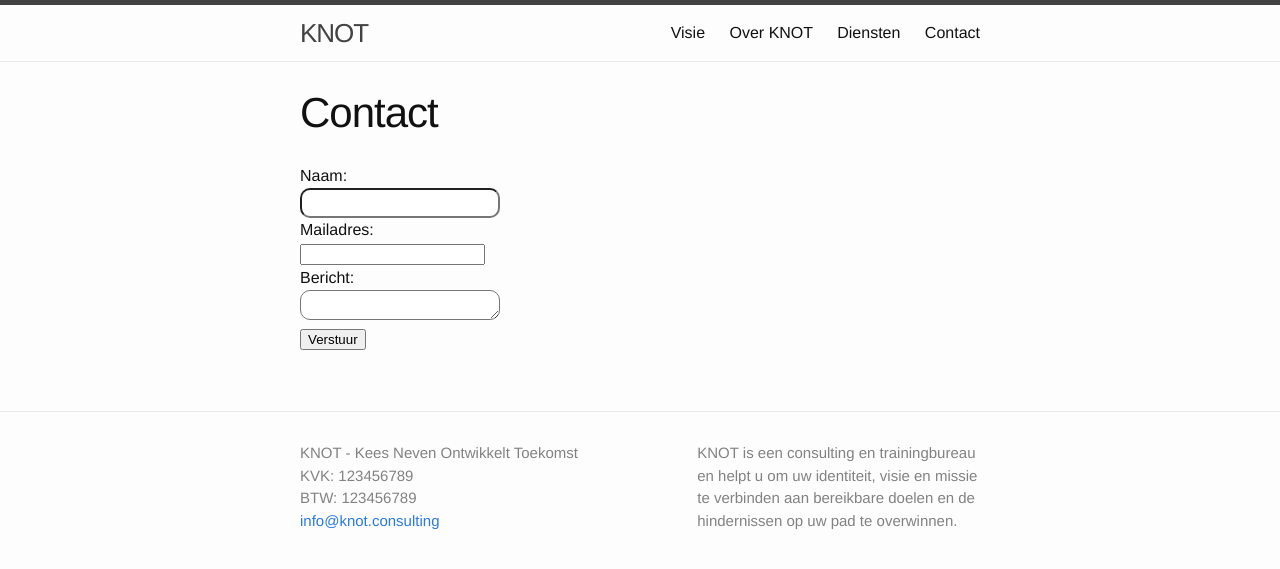
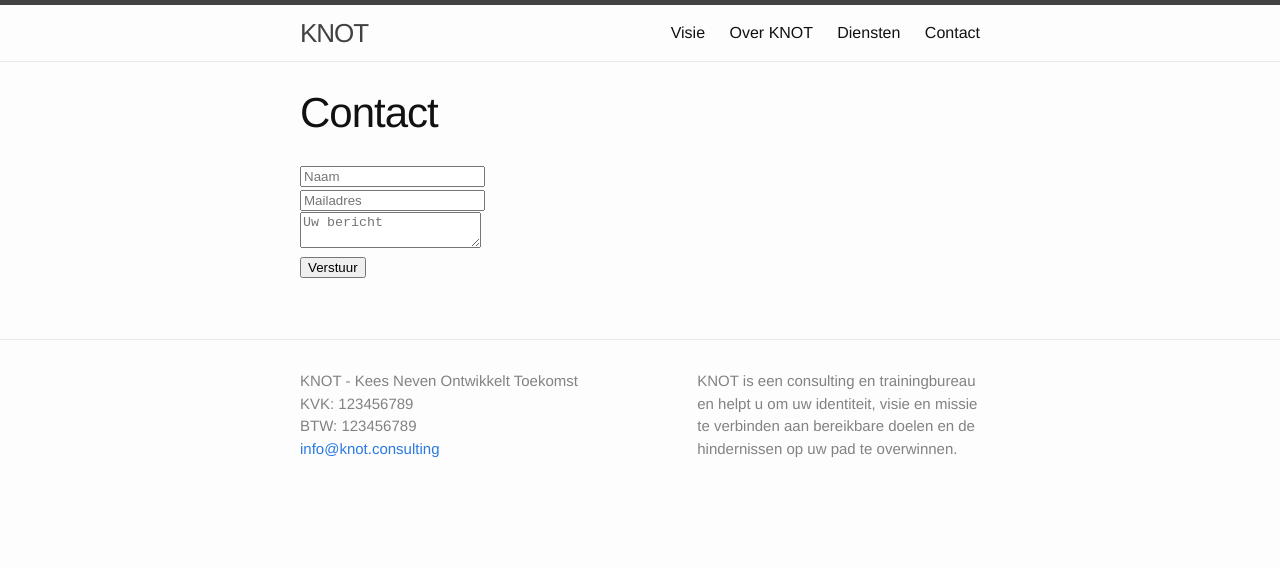
Before and after one commit to keesneven/keesneven.github.io, a Jekyll site: the page built from contact.html, in a window 1280 px wide. Shown: the top 569 px of the page. Built offline with Jekyll 4.4.1, drawn with Linux system fonts in a browser that asks for light colours; nearby versions of some CDN libraries.

```diff
--- a/_includes/head.html
+++ b/_includes/head.html
@@ -7,8 +7,8 @@
     <meta name="description" content="{{ site.description }}">
 
 	<script src="http://code.jquery.com/jquery-1.11.0.min.js"></script>
-    <script src={{ "/js/main.js" | prepend: site.url }}></script>
+    <script src={{ "/js/main.js" }}></script>
 
-    <link rel="stylesheet" href="{{ "/css/main.css" | prepend: site.url }}">
-    <link rel="canonical" href="{{ page.url | replace:'index.html','' | prepend: site.baseurl | prepend: site.url }}">
+    <link rel="stylesheet" href="{{ "/css/main.css" }}">
+    <link rel="canonical" href="{{ page.url | replace:'index.html','' }}">
 </head>
--- a/_includes/header.html
+++ b/_includes/header.html
@@ -2,15 +2,15 @@
 
   <div class="wrapper">
 
-    <a class="site-title" href="{{ site.url }}/">{{ site.title }}</a>
+    <a class="site-title" href="/">{{ site.title }}</a>
 
     <nav class="site-nav">
       <div class="trigger">
 
-        <a class="page-link" href="{{ '/visie/' | prepend: site.url }}">Visie</a>
-        <a class="page-link" href="{{ '/about/' | prepend: site.url }}">Over KNOT</a>
-        <a class="page-link" href="{{ '/diensten/' | prepend: site.url }}">Diensten</a>
-        <a class="page-link" href="{{ '/contact/' | prepend: site.url }}">Contact</a>
+        <a class="page-link" href="{{ '/visie/' }}">Visie</a>
+        <a class="page-link" href="{{ '/about/' }}">Over KNOT</a>
+        <a class="page-link" href="{{ '/diensten/' }}">Diensten</a>
+        <a class="page-link" href="{{ '/contact/'  }}">Contact</a>
 
 
       <!--   {% for page in site.pages %}
--- a/contact.html
+++ b/contact.html
@@ -3,23 +3,48 @@ layout: page
 title: Contact
 permalink: /contact/
 ---
+
+<form class="contact" id="contact-form" action="//forms.brace.io/you@email.com">
+	<div>
+	    <input type="text" name="name" placeholder="Naam">
+	</div>
+
+	<div>
+		<input type="email" name="_replyto" placeholder="Mailadres">
+	</div>
+
+	<div>
+		<textarea name="message" placeholder="Uw bericht"></textarea>
+	</div>
+
+	<div>
+	    <input type="submit" value="Verstuur">
+	</div>
+</form>
+
+
+
+<!--
+
 <form class="contact-form" id="contact-form" action="mailto:gerbyzation@me.com">
 	<div>
 		<label for="name">Naam:</label>
 		<br>
-		<input type="text" name="name" id="input-name" required>
+		<input type="text" name="name" id="input-name" placeholder="Naam" required>
 	</div>
 
 	<div>
 		<label for="email">Mailadres:</label>
 		<br>
-		<input type="email" name="email" id="input-mail" required>
+		<input type="email" name="email" id="input-mail" placeholder="Mailadres" required>
 	</div>
 
 	<div>
 		<label for="message">Bericht:</label><br>
-		<textarea name="message" id="input-message"required></textarea>
+		<textarea name="message" id="input-message" placeholder="Uw bericht" required></textarea>
 	</div>
 	<button form="contact-form">Verstuur</button>
 
 </form>
+
+-->
--- a/css/main.css
+++ b/css/main.css
@@ -380,7 +380,7 @@ h4 {
         font-size: 18px; } }
 
 
-.contact-form input#input-name,
+.contact-form input,
 .contact-form textarea {
   height: 30px;
   width: 200px;
```
Also changed, not shown: index.html (+4 -4 lines).
